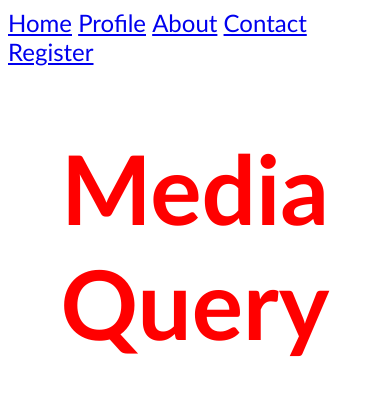
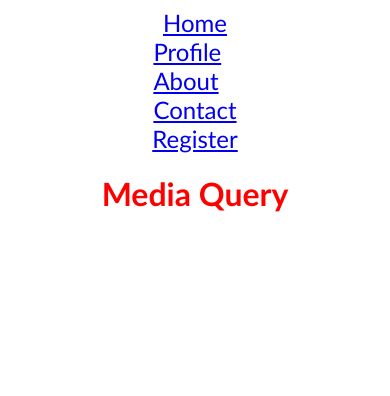
Before and after one commit to ramadoni16/Media-Query, a plain HTML site: page index.html in a window 390 px wide. Drawn offline with Linux system fonts and the light colour scheme.

Commit message:
Membuat Responsive Navigation

```diff
--- a/app.css
+++ b/app.css
@@ -10,11 +10,19 @@ h1 {
 
 nav {
   font-size: 1.5em;
+  display: flex;
+  justify-content: space-between;
+}
+
+ul {
+  flex: 1;
+  max-width: 50%;
+  justify-content: space-evenly;
 }
 
 ul,
 li {
-  display: inline;
+  display: flex;
   margin: 0;
   padding: 0;
 }
@@ -22,32 +30,24 @@ li {
 @media screen and (min-width: 500px) {
   h1 {
     color: deepskyblue;
-    font-size: 20px;
   }
 }
 
-@media screen and (width: 800px) {
+@media (max-width: 768px) {
   h1 {
-    color: turquoise;
-    font-size: 35px;
+    font-size: 4em;
+  }
+  nav {
+    flex-direction: column;
+    align-items: center;
+  }
+  nav ul {
+    flex-direction: column;
   }
 }
 
-@media screen and (min-width: 1200px) {
+@media (max-width: 576px) {
   h1 {
-    color: dodgerblue;
-    font-size: 50px;
+    font-size: 2em;
   }
 }
-
-@media screen and (max-width: 1000px) and (min-width: 900px) {
-  h1 {
-    color: red;
-  }
-}
-
-@media screen and (orientation: landscape) {
-  body {
-    background-color: darkgray;
-  }
-}
```
